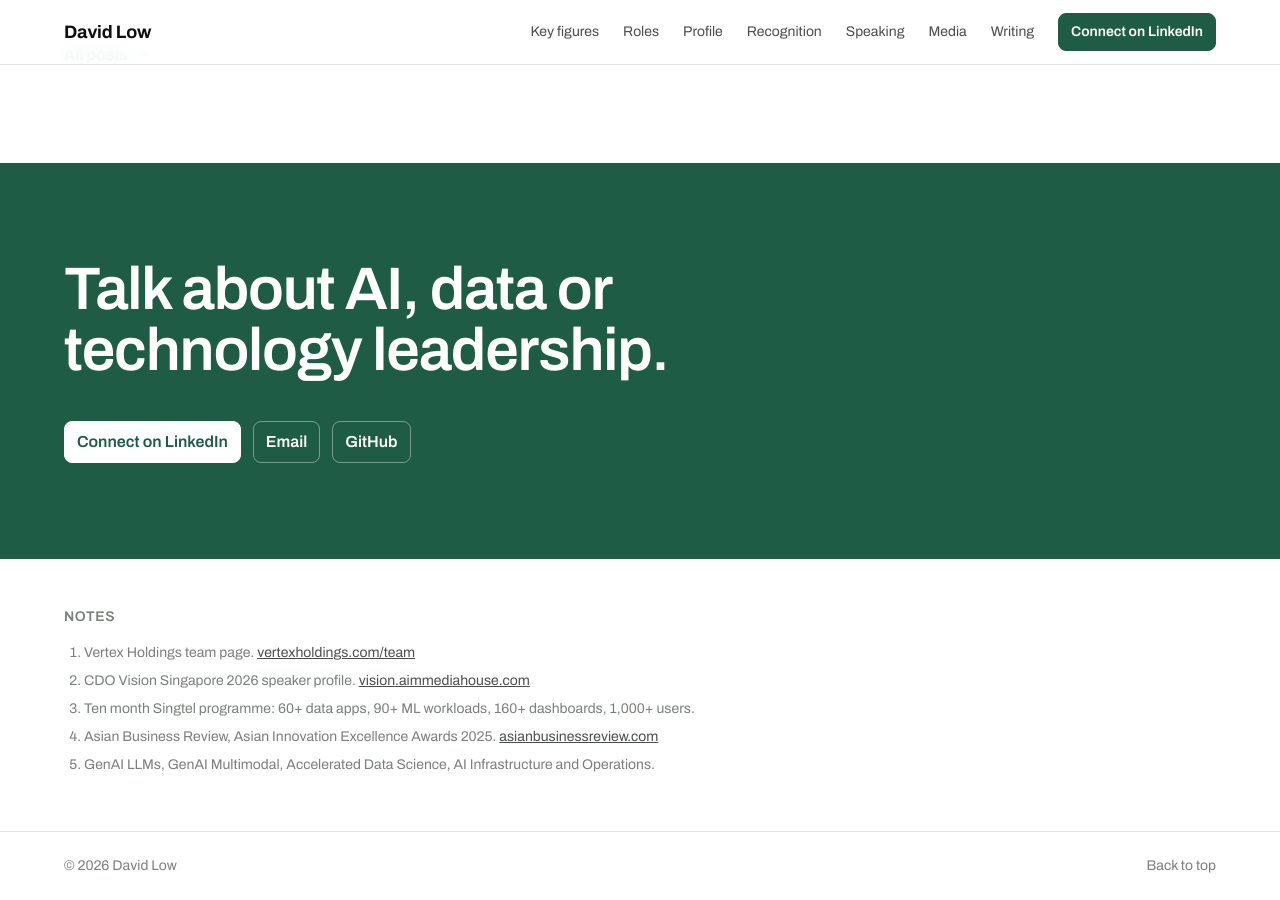
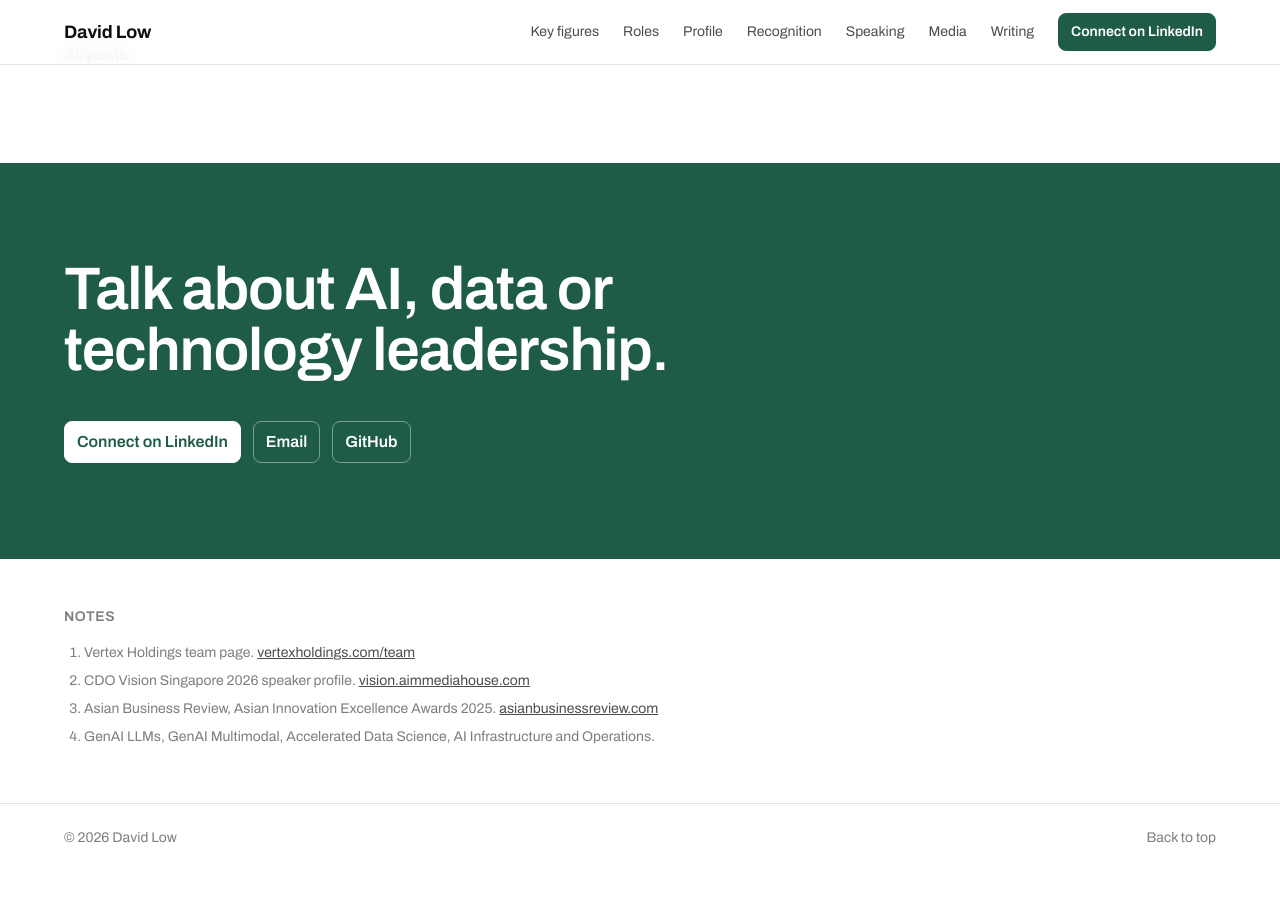
Before and after one commit to davidlowjw/davidlowjw.github.io, a Jekyll site: the page index.html, which Jekyll copies as it is, in a window 1280 px wide and 900 px high, scrolled down 6569 px. Built offline with Jekyll 4.4.1, drawn with Linux system fonts in a browser that asks for light colours; after the commit the page ends 7441 px from its top, so only the background shows below that.

Commit message:
Notes: remove Singtel migration footnote; renumber

```diff
--- a/index.html
+++ b/index.html
@@ -67,9 +67,9 @@
     <p class="eyebrow"><span>01</span> Key figures</p>
     <dl class="figs">
       <div class="fig"><dt><span class="count" data-to="15">15</span>+</dt><dd>Years in AI, data science and technology leadership<sup><a href="#fn2" class="fn">2</a></sup></dd></div>
-      <div class="fig"><dt><span class="count" data-to="90">90</span>+</dt><dd>ML workloads migrated from Cloudera to Azure Databricks at Singtel<sup><a href="#fn3" class="fn">3</a></sup></dd></div>
-      <div class="fig"><dt><span class="count" data-to="6">6</span>%</dt><dd>More likely churners identified each month by PRISM, the award winning retention system<sup><a href="#fn4" class="fn">4</a></sup></dd></div>
-      <div class="fig"><dt><span class="count" data-to="4">4</span></dt><dd>NVIDIA Certified Associate credentials, valid to 2028<sup><a href="#fn5" class="fn">5</a></sup></dd></div>
+      <div class="fig"><dt><span class="count" data-to="90">90</span>+</dt><dd>ML workloads migrated from Cloudera to Azure Databricks at Singtel</dd></div>
+      <div class="fig"><dt><span class="count" data-to="6">6</span>%</dt><dd>More likely churners identified each month by PRISM, the award winning retention system<sup><a href="#fn3" class="fn">3</a></sup></dd></div>
+      <div class="fig"><dt><span class="count" data-to="4">4</span></dt><dd>NVIDIA Certified Associate credentials, valid to 2028<sup><a href="#fn4" class="fn">4</a></sup></dd></div>
     </dl>
   </div>
 </section>
@@ -259,9 +259,8 @@
     <ol>
       <li id="fn1">Vertex Holdings team page. <a href="https://vertexholdings.com/team/" rel="noopener">vertexholdings.com/team</a></li>
       <li id="fn2">CDO Vision Singapore 2026 speaker profile. <a href="https://vision.aimmediahouse.com/speakers/david-low" rel="noopener">vision.aimmediahouse.com</a></li>
-      <li id="fn3">Ten month Singtel programme: 60+ data apps, 90+ ML workloads, 160+ dashboards, 1,000+ users.</li>
-      <li id="fn4">Asian Business Review, Asian Innovation Excellence Awards 2025. <a href="https://asianbusinessreview.com/co-written-partner/event-news/singtel-takes-home-accolade-asian-innovation-excellence-awards-2025" rel="noopener">asianbusinessreview.com</a></li>
-      <li id="fn5">GenAI LLMs, GenAI Multimodal, Accelerated Data Science, AI Infrastructure and Operations.</li>
+      <li id="fn3">Asian Business Review, Asian Innovation Excellence Awards 2025. <a href="https://asianbusinessreview.com/co-written-partner/event-news/singtel-takes-home-accolade-asian-innovation-excellence-awards-2025" rel="noopener">asianbusinessreview.com</a></li>
+      <li id="fn4">GenAI LLMs, GenAI Multimodal, Accelerated Data Science, AI Infrastructure and Operations.</li>
     </ol>
   </div>
 </section>
```
